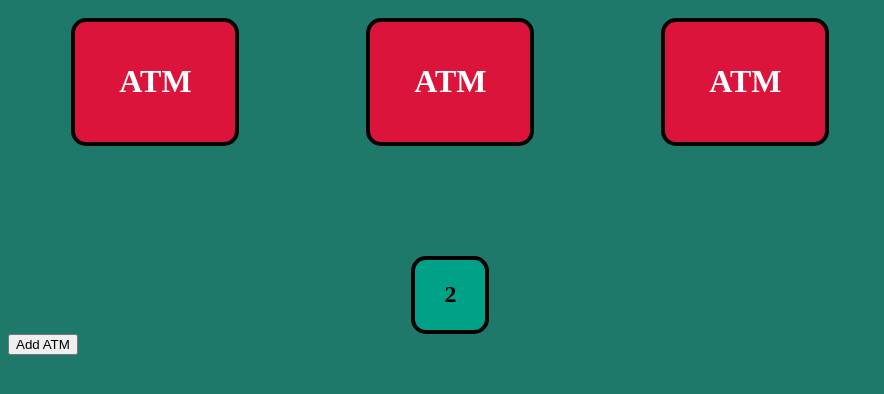
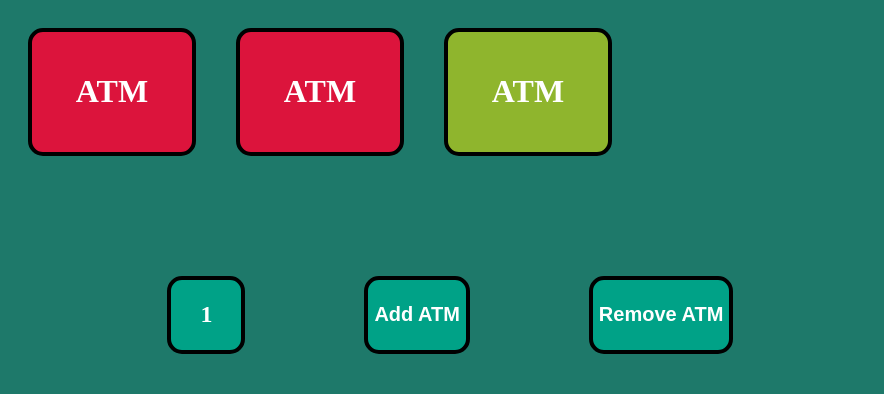
Before and after one commit to lukasbee1/vironIT_JavaScript, a website built with webpack: page dist/index.html in a window 1280 px wide. Shown: the whole page, without its empty margins (0-884 px from the left). Built offline with nearby package versions, Linux system fonts and the light colour scheme.

Commit message:
remove atm onclick

```diff
--- a/src/components/AtmManager.js
+++ b/src/components/AtmManager.js
@@ -13,7 +13,6 @@ export default class AtmManager extends EventEmitter {
     this.atmUiTable = [];
     this.queue = new Queue();
     this.queueUI = new QueueUI();
-    //this.atmUI = new AtmUI();
     this.logger = new Logger();
   }
 
@@ -50,8 +49,6 @@ export default class AtmManager extends EventEmitter {
     })
     this.on('foundedAtm', () => {
       this.logger.FoundedFreeAtm();
-
-      //this.atmUI.drawATM(this.count-1);
     })
   }
 
@@ -60,8 +57,11 @@ export default class AtmManager extends EventEmitter {
     const atmUI = new AtmUI();
     this.count++;
 
-    atmUI.drawATM(atm);
-
+    atmUI.drawAtm(atm);
+    atmUI.on('deleted', () => {
+      console.log('asdfasdfasdf');
+      atmUI.removeAtm();
+    })
     atm.on('free', () => {
       this.startWork();
       atmUI.setFree();
@@ -76,20 +76,37 @@ export default class AtmManager extends EventEmitter {
         }
       }, 5000);
     });
-    this.emit('foundedAtm', this.atmTable);
+    this.emit('foundedAtm');
     this.atmTable.push(atm);
     this.atmUiTable.push(atmUI);
+    console.log(this.atmTable)
+  }
+  removeAtm() {
+    this.atmTable.pop();
+    const UI = this.atmUiTable.pop();
+    UI.emit('deleted', this.atmTable);
+
   }
 
   createAtmListener() {
     let btn = document.createElement('button');
-    let parent = document.getElementById('down')
+    let parent = document.getElementById('down');
 
-    btn.innerHTML = 'Add ATM';
+    btn.innerHTML = '<h2>Add ATM</h2>';
     btn.setAttribute('class', 'btn');
     btn.setAttribute('id', 'addBtn');
     parent.appendChild(btn);
     btn.addEventListener('click', () => this.addAtm());
+  }
+  createRemoveButton() {
+    let btn = document.createElement('button');
+    let parent = document.getElementById('down');
+    btn.innerHTML = '<h2>Remove ATM</h2>';
+    btn.setAttribute('class', 'btn');
+    btn.setAttribute('id', 'addBtn');
+    parent.appendChild(btn);
+    btn.addEventListener('click', () => this.removeAtm());
+
   }
   isFreeAtm = (atm) => {
     return atm.state === 'free'
--- a/src/components/UI/AtmUI.js
+++ b/src/components/UI/AtmUI.js
@@ -4,9 +4,8 @@ export default class AtmUI extends EventEmitter {
   constructor() {
     super();
     this.atm = null;
-    this.uniqueId = null;
   }
-  drawATM() {
+  drawAtm() {
     let atmBlock = document.createElement('div');
     let entry = document.getElementsByClassName("atms");
     this.atm = atmBlock;
@@ -16,13 +15,16 @@ export default class AtmUI extends EventEmitter {
     entry[0].appendChild(atmBlock);
 
   }
-  setUniqueId(id) {
-    this.uniqueId = id;
-  }
+
   setBusy() {
     this.atm.setAttribute('class', 'atm busy');
   }
   setFree() {
     this.atm.setAttribute('class', 'atm free');
   }
+  removeAtm() {
+    let entry = document.getElementsByClassName("atms");
+    entry[0].removeChild(this.atm);
+
+  }
 }
--- a/src/components/UI/QueueUI.js
+++ b/src/components/UI/QueueUI.js
@@ -12,9 +12,9 @@ export default class QueueUI extends EventEmitter {
   }
   updateQueue(count) {
     let old = document.getElementsByClassName("queueCount")
-    let queueCount = document.createElement('h2');
+    let queueCount = document.createElement('div');
 
-    queueCount.innerHTML = count;
+    queueCount.innerHTML = `<h2>${count}</h2>`;
     queueCount.setAttribute('class', 'queueCount');
 
     let entry = document.getElementsByClassName("queue");
--- a/src/css/style.css
+++ b/src/css/style.css
@@ -1,25 +1,31 @@
 body {
   background: #1E796A;
 }
+
 #entry {
   width: 70%;
 }
 
 .atms {
   display: flex;
+  justify-content: flex-start;
+  flex-wrap: wrap;
+}
+
+#down {
+  display: flex;
   justify-content: space-around;
-
+  margin: 100px;
 }
 
 .atm {
-  display: flex;
-  justify-content: center;
+  margin: 20px;
   padding: 20px;
-  margin: 10px;
   width: 120px;
   color: white;
   border-radius: 15px;
   border: 4px solid black;
+  text-align: center;
 }
 
 .busy {
@@ -31,19 +37,31 @@ body {
 }
 
 .queue {
-  margin-top: 100px;
+  display: flex;
+
 }
 
 .queueCount {
   display: flex;
   flex-direction: column;
-  flex-wrap: wrap;
   justify-content: center;
   text-align: center;
   width: 70px;
   height: 70px;
-  margin: auto;
   border-radius: 15px;
   border: 4px solid black;
   background: #00A287;
+  color: white;
+  outline: none;
 }
+
+.btn {
+  outline: none;
+  display: flex;
+  flex-direction: column;
+  justify-content: center;
+  background: #00A287;
+  border: 4px solid black;
+  border-radius: 15px;
+  color: white;
+}
--- a/src/index.js
+++ b/src/index.js
@@ -8,6 +8,7 @@ let manager = new AtmManager();
 //atmUI.renderATMs();
 manager.startLogging();
 manager.createAtmListener();
+manager.createRemoveButton();
 manager.addAtm();
 manager.addAtm();
 manager.addAtm();
```
Also changed, not shown: dist/index.html.
